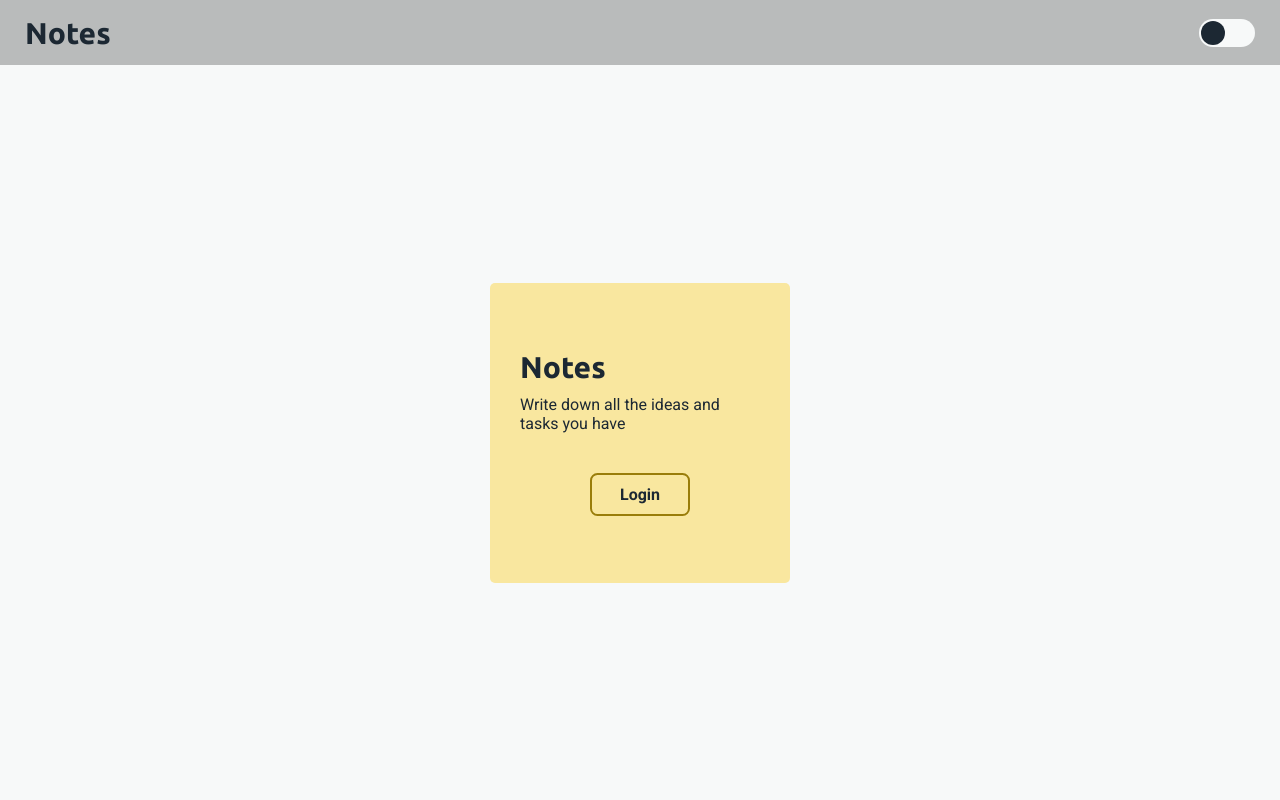
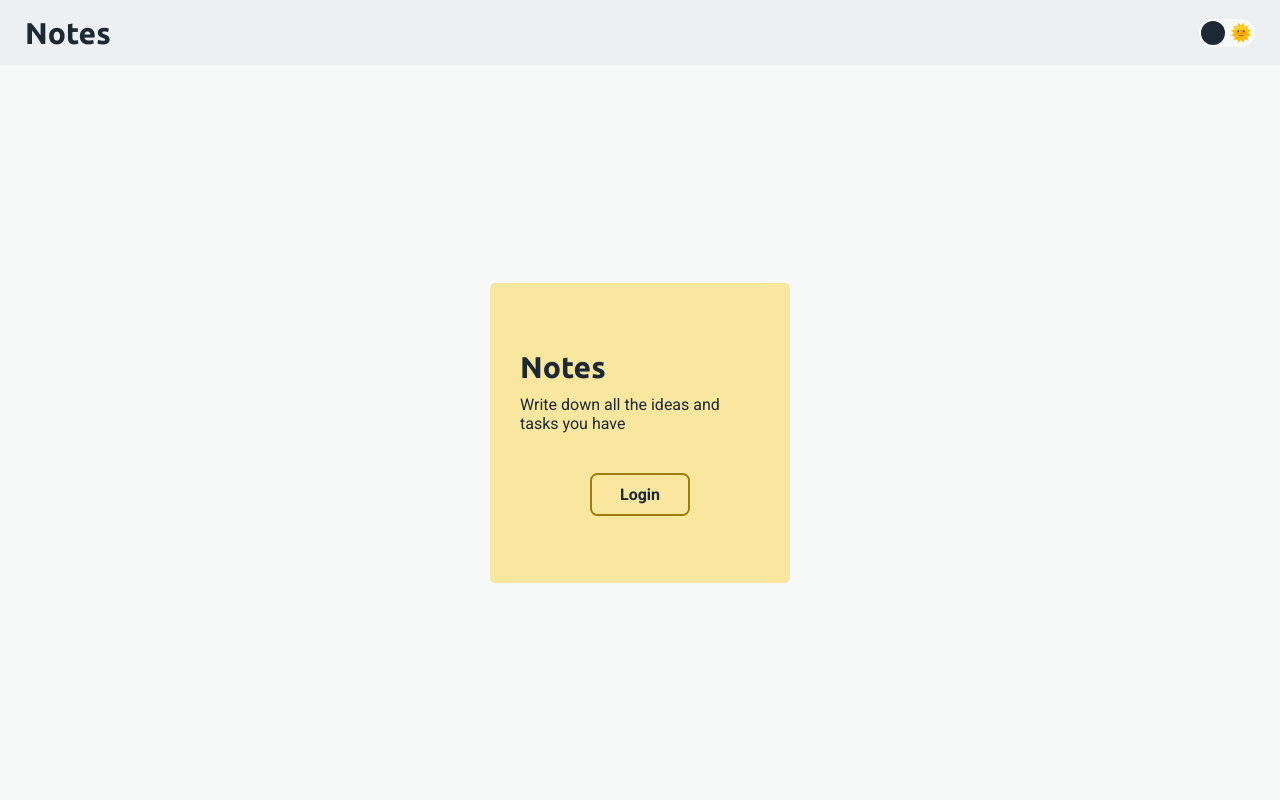
Before and after one commit to NerioBalza/notes, a React (Create React App) app: page / in a window 1280 px wide. Shown: the top 800 px of the page. Built offline with nearby package versions, Linux system fonts and the light colour scheme.

Commit message:
Arreglando el header

```diff
--- a/public/index.html
+++ b/public/index.html
@@ -7,6 +7,7 @@
       name="description"
       content="Web site created using create-react-app"
     />
+    <meta name="theme-color" content="#1E2a2b" />
     <title>Notes</title>
   </head>
   <body>
--- a/src/assets/styles/components/Header.scss
+++ b/src/assets/styles/components/Header.scss
@@ -4,14 +4,23 @@
   display: flex;
   align-items: center;
   justify-content: space-between;
-  background-color: rgba(#000000, 0.25);
+  background-color: $light-color-2;
+  position: relative;
 
   &__title {
     font-size: 3rem;
     line-height: 3rem;
   }
 
+  .burger-button {
+    display: inline-block;
+    width: 30px;
+    height: 30px;
+    font-size: 3rem;
+  }
+
   .dark-mode {
+    display: flex;
     width: 56px;
     height: 28px;
     border-radius: 14px;
@@ -19,6 +28,7 @@
     position: relative;
 
     &__button {
+      top: 0;
       transition: 500ms;
       position: absolute;
       width: 24px;
@@ -28,12 +38,23 @@
       left: 0;
       background-color: $dark-color;
     }
+    &__icon {
+      display: flex;
+      justify-content: center;
+      align-items: center;
+      width: 28px;
+      font-size: 1.8rem;
+      height: 28px;
+    }
   }
 }
 
 body.dark .header {
+  background-color: $dark-color-2;
   .dark-mode {
+    background-color: $dark-color;
     &__button {
+      background-color: $light-color;
       left: 28px;
     }
   }
--- a/src/components/Header.jsx
+++ b/src/components/Header.jsx
@@ -1,4 +1,5 @@
 import React from "react";
+import { Link } from "react-router-dom";
 
 const Header = () => {
   const handleDarkMode = () => {
@@ -7,9 +8,15 @@ const Header = () => {
 
   return (
     <header className="header">
-      <h1 className="header__title">Notes</h1>
-      <div className="dark-mode" id="dark-mode" onClick={handleDarkMode}>
-        <div className="dark-mode__button"></div>
+      <Link to="/">
+        <h1 className="header__title">Notes</h1>
+      </Link>
+      <div>
+        <div className="dark-mode" id="dark-mode" onClick={handleDarkMode}>
+          <div className="dark-mode__icon">🌜</div>
+          <div className="dark-mode__icon">🌞</div>
+          <div className="dark-mode__button"></div>
+        </div>
       </div>
     </header>
   );
```
